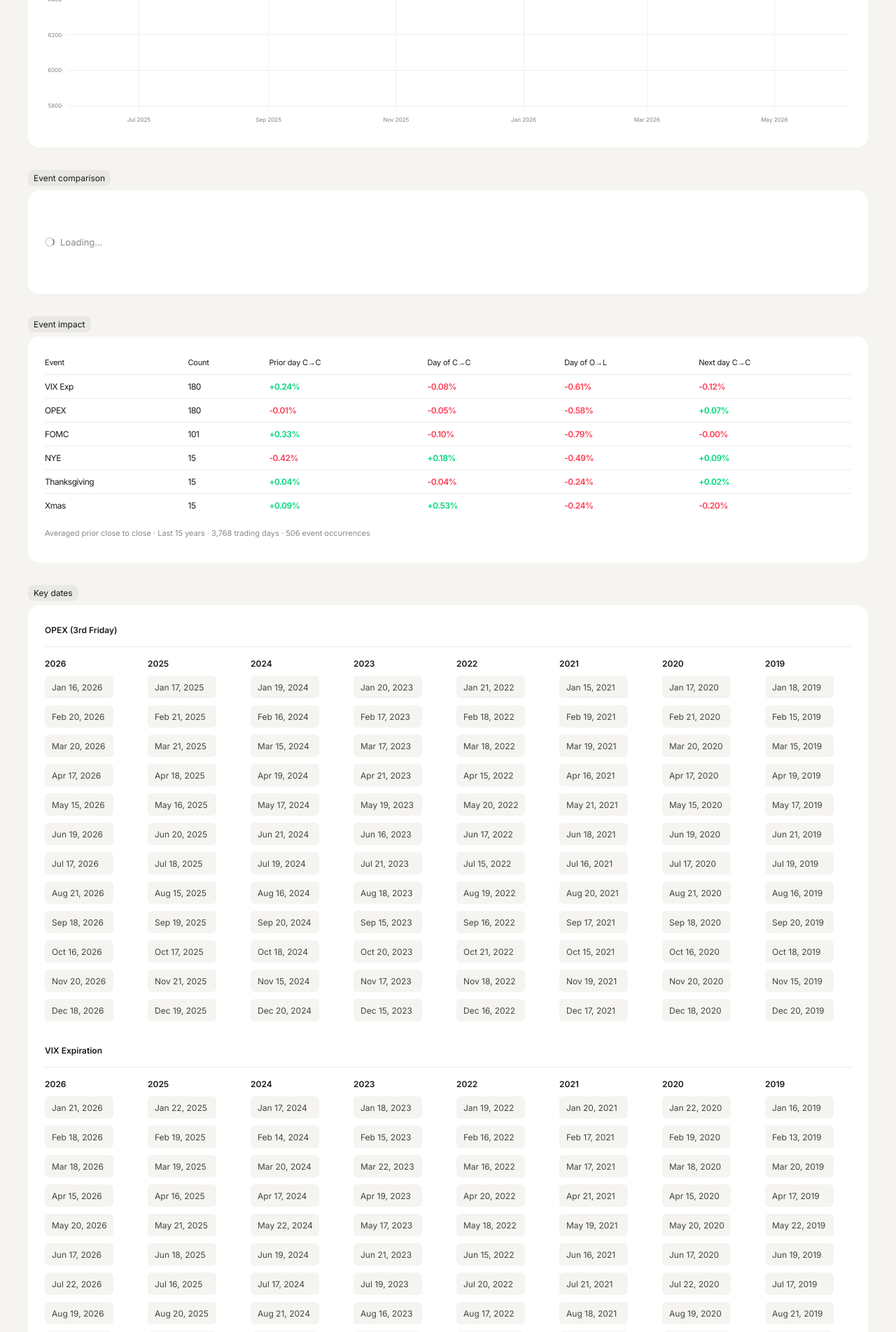
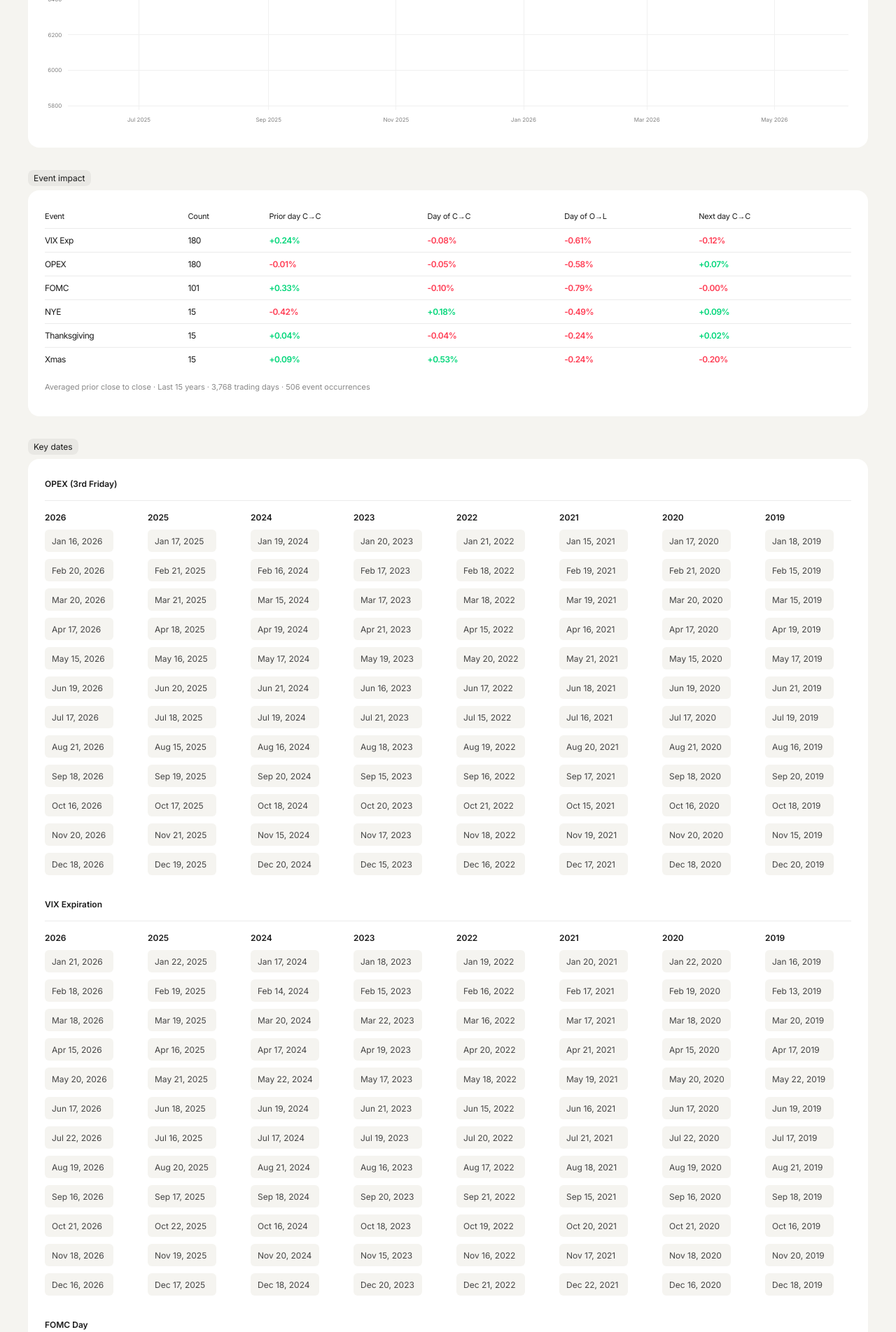
Before and after one commit to augustang/spx-dash, a Flask app: page /study in a window 1280 px wide. Shown: the part 942-2846 px from the top of the page at 70% size. Run offline with Flask 3, Linux system fonts and the light colour scheme; the visitor is signed in with stand-in values (Sample User, id 1); data that the repository does not hold is empty; some libraries are stand-ins or nearby versions.

Commit message:
Hide event comparison section (covered by conditional comparison)
Co-authored-by: Cursor <cursoragent@cursor.com>

```diff
--- a/templates/study.html
+++ b/templates/study.html
@@ -75,18 +75,11 @@
     </div>
   </div>
 
-  <!-- 4. Event comparison -->
-  <div class="section-label">Event comparison</div>
-  <div class="card mb-4">
-    <div class="card-body">
-      <div id="cmp-section"
-           hx-get="/api/study/cmp"
-           hx-trigger="load delay:600ms"
-           hx-swap="innerHTML">
-        <div class="loading-placeholder" style="height:100px">Loading…</div>
-      </div>
-    </div>
-  </div>
+  <!-- 4. Event comparison (hidden) -->
+  <div id="cmp-section" style="display:none"
+       hx-get="/api/study/cmp"
+       hx-trigger="none"
+       hx-swap="innerHTML"></div>
 
   <!-- 5–8: lazy-load on scroll into view (intersect once) -->
 
```
